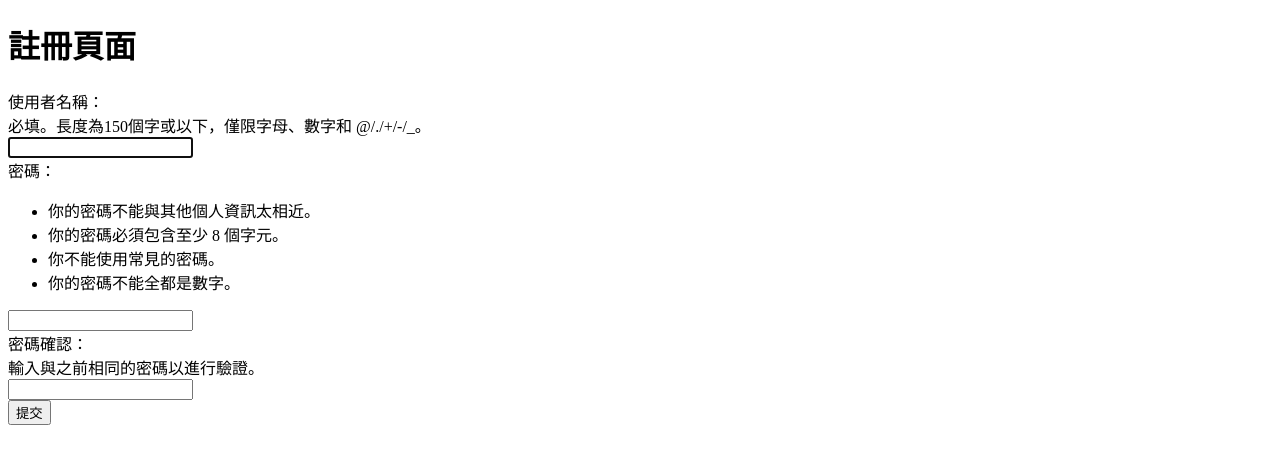
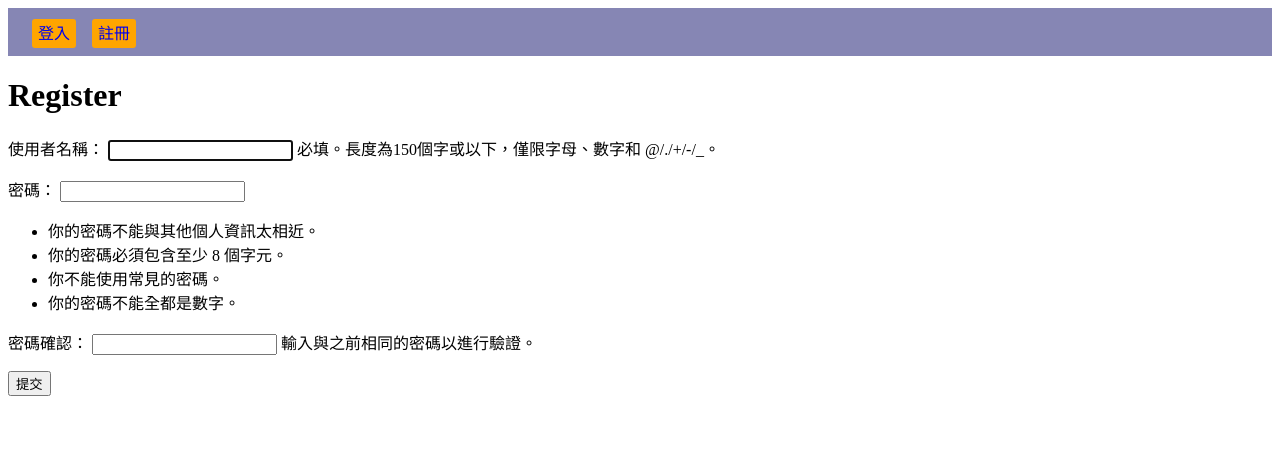
Before and after one commit to lmc0521/lcc_django_pratice, a Django app: page /register/ in a window 1280 px wide. Shown: the top 464 px of the page. Run offline with Django 5.2, Linux system fonts and the light colour scheme.

Commit message:
完成共用模板

```diff
--- /dev/null
+++ b/templates/base.html
@@ -0,0 +1,49 @@
+<!DOCTYPE html>
+<html lang="zh-Hant">
+
+<head>
+    <meta charset="UTF-8">
+    <meta name="viewport" content="width=device-width, initial-scale=1.0">
+    <title>Document</title>
+    <style>
+        #navbar {
+            background-color: rgb(134, 134, 180);
+            padding: 12px;
+
+        }
+
+        .username {
+            color: yellow;
+        }
+
+        .button {
+            background: orange;
+            padding: 6px;
+            width: 100px;
+            text-decoration: none;
+            border-radius: 3px;
+            margin-left: 12px;
+        }
+    </style>
+</head>
+
+<body>
+    <div id="navbar">
+        {% if user.is_authenticated %}
+        使用者:<span class="username">
+            {{user.username}}</span>
+        <a class="button" href="{% url 'logout' %}">登出</a>
+        {% else %}
+        <a class="button" href="{% url 'login' %}">登入</a>
+        <a class="button" href="{% url 'register' %}">註冊</a>
+
+        {% endif %}
+    </div>
+    {% block content %}
+
+    {% endblock %}
+
+    <div style="color: red;">{{message}}</div>
+</body>
+
+</html>
--- a/todolist/settings.py
+++ b/todolist/settings.py
@@ -55,7 +55,7 @@ ROOT_URLCONF = "todolist.urls"
 TEMPLATES = [
     {
         "BACKEND": "django.template.backends.django.DjangoTemplates",
-        "DIRS": [],
+        "DIRS": ["templates"],
         "APP_DIRS": True,
         "OPTIONS": {
             "context_processors": [
--- a/user/templates/user/register.html
+++ b/user/templates/user/register.html
@@ -1,26 +1,16 @@
-<!DOCTYPE html>
-<html lang="en">
+{% extends "base.html" %}
 
-<head>
-    <meta charset="UTF-8">
-    <meta name="viewport" content="width=device-width, initial-scale=1.0">
-    <title>Document</title>
-</head>
+{% block content %}
+<h1>Register</h1>
 
-<body>
-    <h1>註冊頁面</h1>
+<form action="" method="POST">
+    {% csrf_token %}
+    {{form.as_p}}
 
-    <form action="" method="POST">
-        {% csrf_token %}
-        {{form}}
-
-        <button type="submit">提交</button>
+    <button type="submit">提交</button>
 
 
 
-    </form>
-    {{message}}
+</form>
 
-</body>
-
-</html>
+{% endblock %}
```
Also changed, not shown: user/templates/user/login.html (+5 -16 lines), user/templates/user/profile.html (+5 -18 lines).
